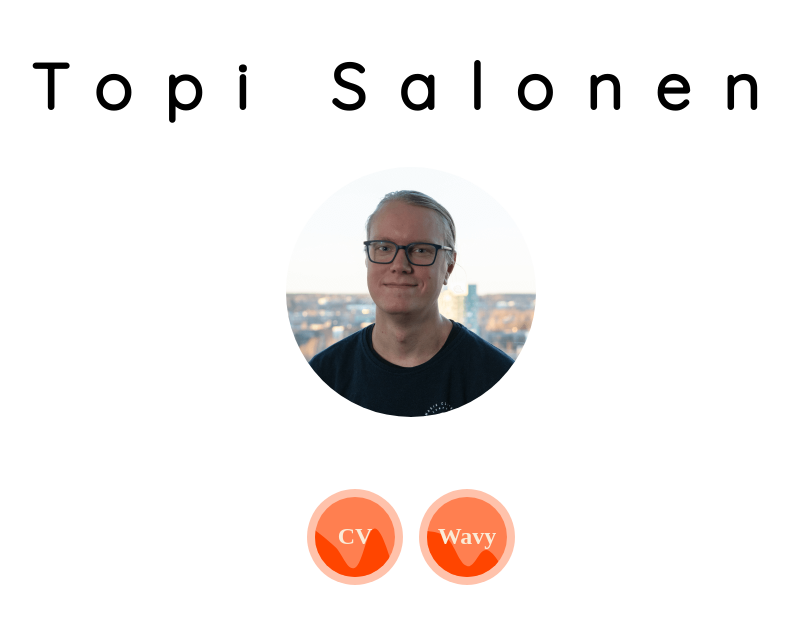
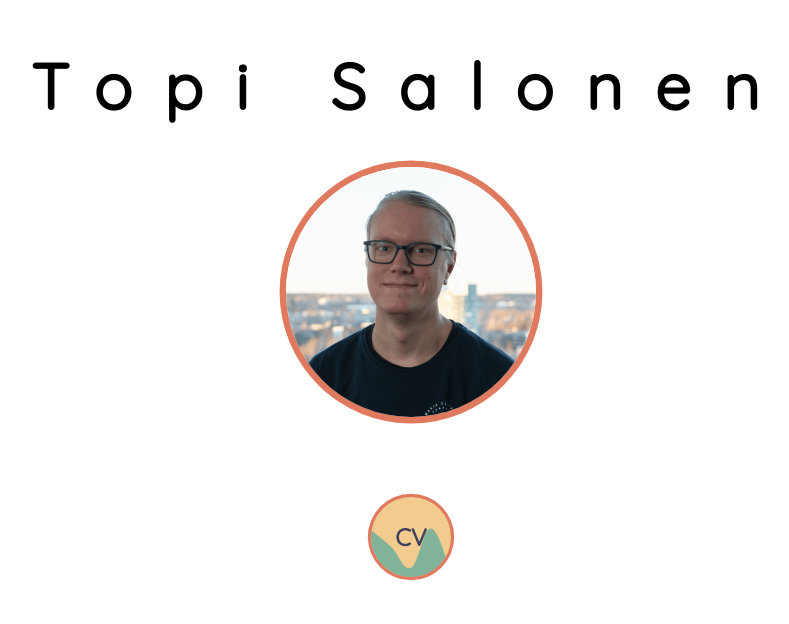
Before and after one commit to Hukutus/ts-next-portfolio, a Next.js app: page / in a window 1280 px wide. Shown: the part 116-740 px from the top of the page, without its empty margins (229-1018 px from the left). Built offline with nearby package versions, Linux system fonts and the light colour scheme.

Commit message:
feat: change styles and layout

```diff
--- a/package.json
+++ b/package.json
@@ -12,6 +12,7 @@
   "scripts": {
     "dev": "next",
     "build": "next build",
+    "aws-s3-export": "next build && next export",
     "start": "next start",
     "export": "next export",
     "type-check": "tsc",
@@ -51,7 +52,7 @@
     "cz-conventional-changelog": "3.3.0",
     "eslint": "7.13.0",
     "eslint-config-airbnb": "18.2.1",
-    "eslint-config-prettier": "6.15.0",
+    "eslint-config-prettier": "7.0.0",
     "eslint-import-resolver-typescript": "2.3.0",
     "eslint-plugin-import": "2.22.1",
     "eslint-plugin-jsx-a11y": "6.4.1",
--- /dev/null
+++ b/src/components/Face.tsx
@@ -0,0 +1,52 @@
+import React, { FC } from "react";
+import Image from "next/image";
+import Colors from "@/utils/Colors";
+
+export type FaceType = {
+  size?: string | number;
+  clickable?: boolean;
+};
+
+const Face: FC<FaceType> = (props: FaceType) => {
+  const { size, clickable } = props;
+
+  return (
+    <>
+      <div className={`circle${clickable ? " clickable" : ""}`}>
+        <Image
+          src="/topi_500x500.png"
+          alt="The face of Topi Salonen"
+          layout="responsive"
+          width={250}
+          height={250}
+        />
+      </div>
+
+      <style jsx>
+        {`
+          .circle {
+            width: ${size ?? "250px"};
+            height: ${size ?? "250px"};
+
+            border-radius: 50%;
+            box-shadow: 0 0 0 0.4em ${Colors.dark};
+            overflow: hidden;
+          }
+
+          .clickable {
+            cursor: pointer;
+            transition: box-shadow 0.2s ease;
+            margin: 0.75em;
+            box-shadow: 0 0 0 0.2em ${Colors.dark};
+
+            &:hover {
+              box-shadow: 0 0 0 0.4em ${Colors.dark};
+            }
+          }
+        `}
+      </style>
+    </>
+  );
+};
+
+export default Face;
--- a/src/components/NavItem.tsx
+++ b/src/components/NavItem.tsx
@@ -1,6 +1,7 @@
 import React, { FC, useState } from "react";
 import Link from "next/link";
 import Wave from "@/components/Wave";
+import Colors from "@/utils/Colors";
 
 export type NavItemType = {
   image?: string;
@@ -23,7 +24,7 @@ const NavItem: FC<Readonly<NavItemType>> = ({
           onMouseLeave={() => setWaveUpdate(waveUpdate + 1)}
         >
           <Wave
-            color="orangered"
+            color={Colors.main}
             waves={4}
             viewBox={{ width: 100, height: 100 }}
             height="5em"
@@ -40,7 +41,8 @@ const NavItem: FC<Readonly<NavItemType>> = ({
           h1 {
             position: absolute;
             font-size: 1.5em;
-            color: antiquewhite;
+            font-family: Quicksand, sans-serif;
+            color: ${Colors.text};
           }
 
           .nav-item {
@@ -54,13 +56,13 @@ const NavItem: FC<Readonly<NavItemType>> = ({
             margin: 0 1em;
             border-radius: 50%;
             overflow: hidden;
-            background: coral;
+            background: ${Colors.light};
 
             transition: box-shadow 0.2s ease;
-            box-shadow: 0 0 0 0.5em #ff7f507a;
+            box-shadow: 0 0 0 0.2em ${Colors.dark};
 
             &:hover {
-              box-shadow: 0 0 0 0.5em #ff7f507a;
+              box-shadow: 0 0 0 0.4em ${Colors.dark};
             }
           }
         `}
--- a/src/components/Navigation.tsx
+++ b/src/components/Navigation.tsx
@@ -4,7 +4,7 @@ import NavItem, { NavItemType } from "@/components/NavItem";
 const Navigation: FC = () => {
   const navItems: NavItemType[] = [
     { href: "/CV", text: "CV" },
-    { href: "/Waves", text: "Wavy" },
+    // { href: "/Waves", text: "Wavy" },
   ];
 
   return (
--- a/src/pages/_app.tsx
+++ b/src/pages/_app.tsx
@@ -40,15 +40,6 @@ const App: FC<any> = ({ Component, pageProps }) => (
           -moz-user-select: none;
           user-select: none;
         }
-
-        .circle {
-          width: 250px;
-          height: 250px;
-
-          border-radius: 50%;
-          box-shadow: 0 0 0 0.5em $dark-gray;
-          overflow: hidden;
-        }
       `}
     </style>
   </>
--- a/src/pages/index.tsx
+++ b/src/pages/index.tsx
@@ -1,22 +1,15 @@
 import React from "react";
-import Image from "next/image";
 
 import Title from "@/components/Title";
 import Navigation from "@/components/Navigation";
+import Face from "@/components/Face";
 
 const Home: React.FC = () => (
   <div className="container">
     <main>
       <Title text="Topi Salonen" />
 
-      <div className="circle">
-        <Image
-          src="/topi_500x500.png"
-          alt="The face of Topi Salonen"
-          width={250}
-          height={250}
-        />
-      </div>
+      <Face />
 
       <Navigation />
     </main>
--- /dev/null
+++ b/src/utils/Colors.tsx
@@ -0,0 +1,8 @@
+const Colors = {
+  main: "#81B29A",
+  light: "#F2CC8F",
+  dark: "#E07A5F",
+  text: "#3D405B",
+};
+
+export default Colors;
```
Also changed, not shown: src/components/BackButton.tsx (+3 -8 lines), 2 other files (tests, documents, lock files or other folders).
